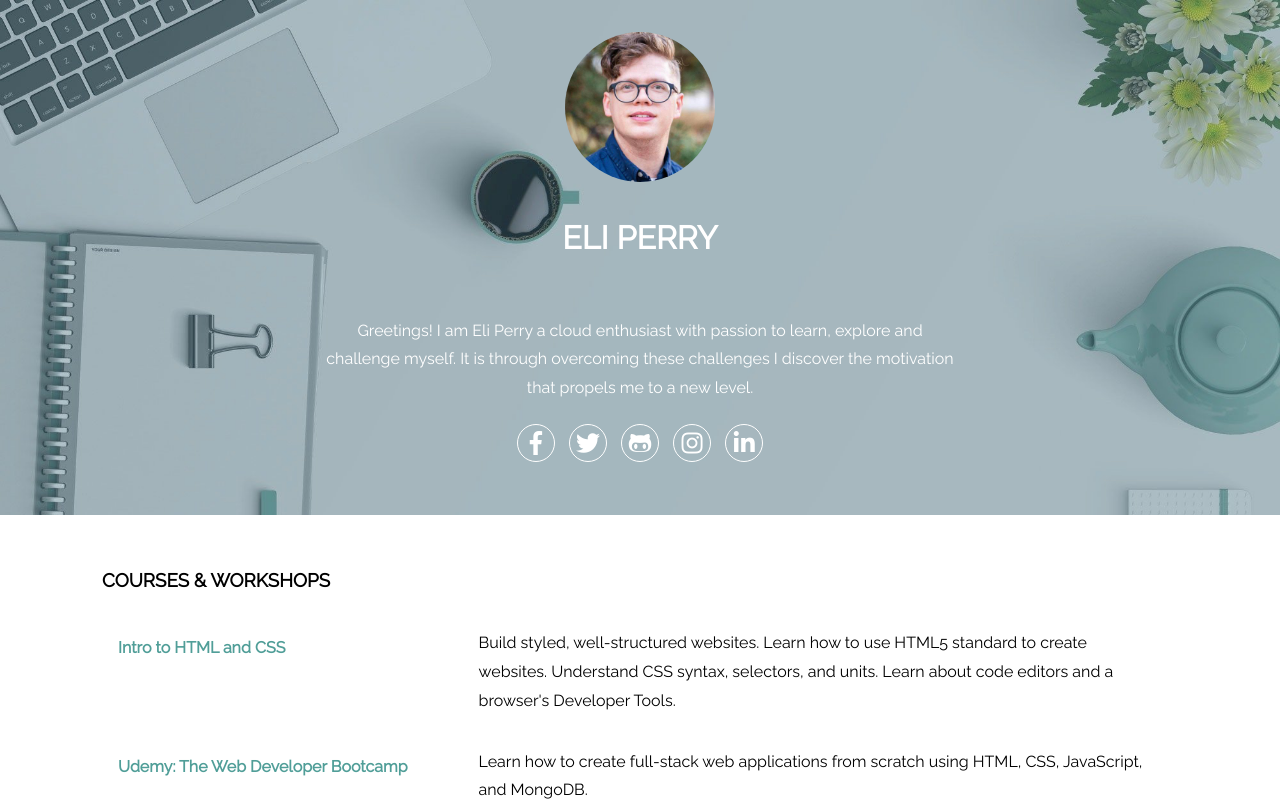
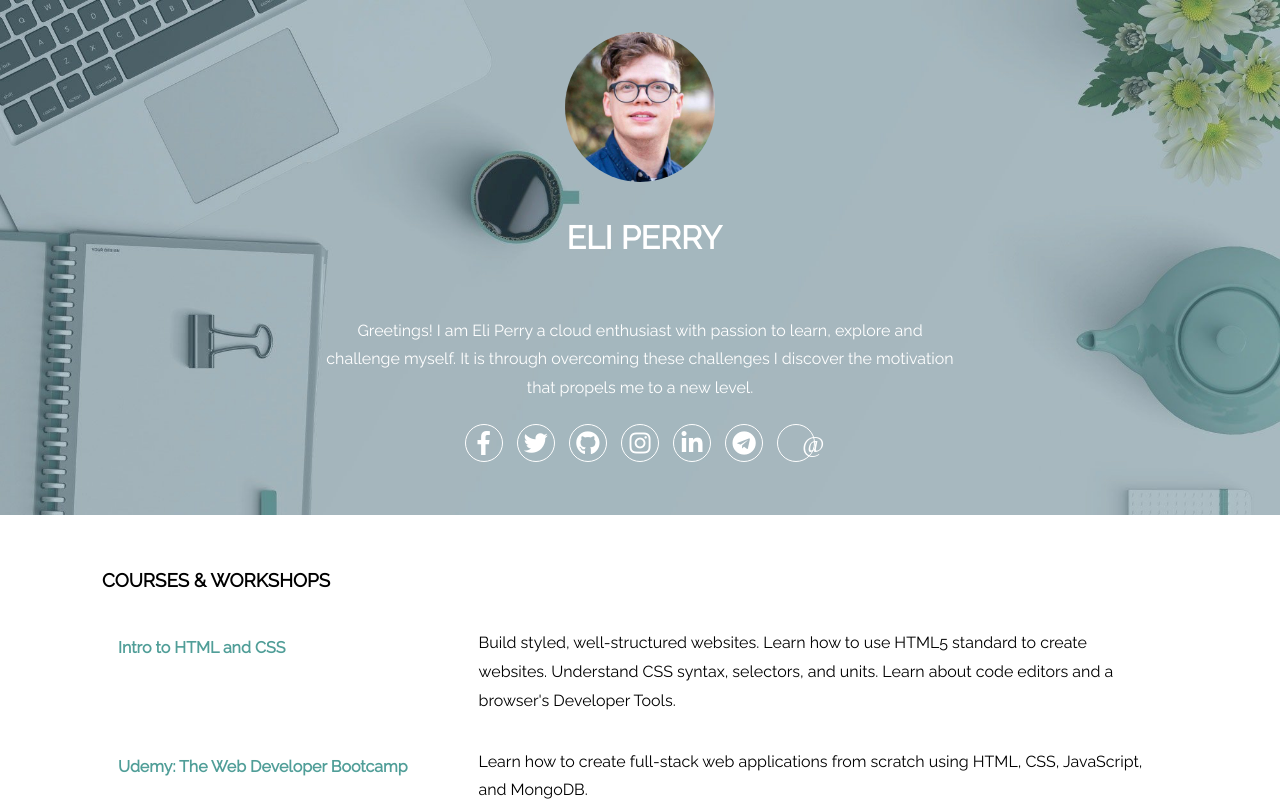
Before and after one commit to openeli/website, a plain HTML site: page index.html in a window 1280 px wide. Shown: the top 801 px of the page. Drawn offline with Linux system fonts and the light colour scheme.

Commit message:
Minor Social media Updates

```diff
--- a/index.html
+++ b/index.html
@@ -16,7 +16,7 @@
     <div>
       <img src="./img/avatar.jpg" />
     </div>
-    <h1>Eli Perry</h1>
+    <h1>&nbsp;Eli Perry</h1>
     <section>
       <p>Greetings! I am Eli Perry a cloud enthusiast with passion to learn, explore and challenge myself.
         It is through overcoming these challenges I discover the motivation that propels me to a new level.</p>
@@ -27,13 +27,19 @@
         <i class="fab fa-twitter"></i>
       </a>
       <a href="https://github.com/openeli" target="_blank">
-        <i class="fab fa-github-alt"></i>
+        <i class="fab fa-github"></i>
       </a>
       <a href="https://www.instagram.com/eli.university/" target="_blank">
         <i class="fab fa-instagram"></i>
       </a>
       <a href="https://www.linkedin.com/in/eli-perry/" target="_blank">
         <i class="fab fa-linkedin-in"></i>
+      </a>
+      <a href="https://www.telegram.me/Eli_Perry/" target="_blank">
+        <i class="fab fa-telegram"></i>
+      </a>
+      <a href="mailto:edu@openeli.com" target="_blank">
+        <i class="fab fa-envelope"><span>@</span></i>
       </a>
     </section>
   </header>
--- a/style.css
+++ b/style.css
@@ -109,7 +109,7 @@ a .fab {
 }
 
 .skills .column {
-  -ms-flex: 0 0 50%%;
+  -ms-flex: 0 0 50%;
   flex: 0 0 50%;
   max-width: 50%;
 }
```
Also changed, not shown: img/email.png (added), img/email25x25.png (added), img/favicon.ico, 2 other files.
